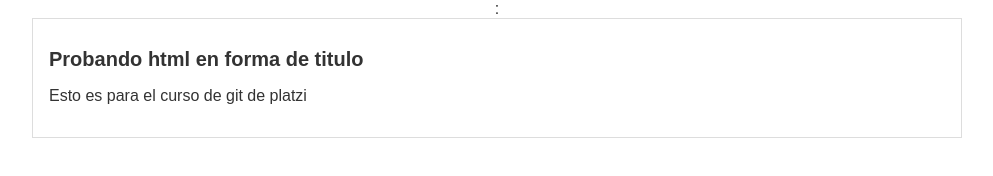
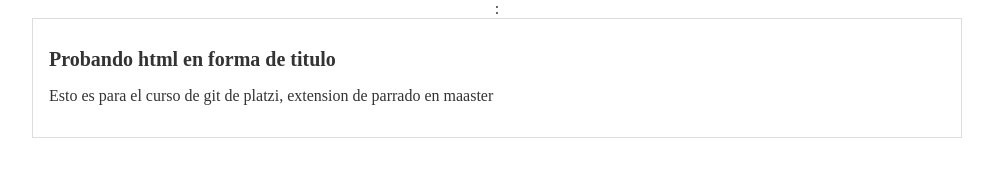
Before and after one commit to josea24/hyperblog, a plain HTML site: page index.html in a window 1280 px wide. Shown: the whole page, without its empty margins (143-1136 px from the left). Drawn offline with Linux system fonts and the light colour scheme.

Commit message:
cambios master

```diff
--- a/css/stilos.css
+++ b/css/stilos.css
@@ -1,7 +1,7 @@
 body{
     color: #333333;
     text-align: center;
-    font-family: "Arial";
+    font-family: 'Times New Roman', Times, serif;
     font-size: 16px;
     margin: 0;
     padding: 0;
--- a/index.html
+++ b/index.html
@@ -11,7 +11,7 @@
         <div id="container">
             <div id="post">
                 <h1>Probando html en forma de titulo</h1>
-                <p>Esto es para el curso de git de platzi</p>
+                <p>Esto es para el curso de git de platzi, extension de parrado en maaster</p>
             </div>
         </div>
     </body>
```
